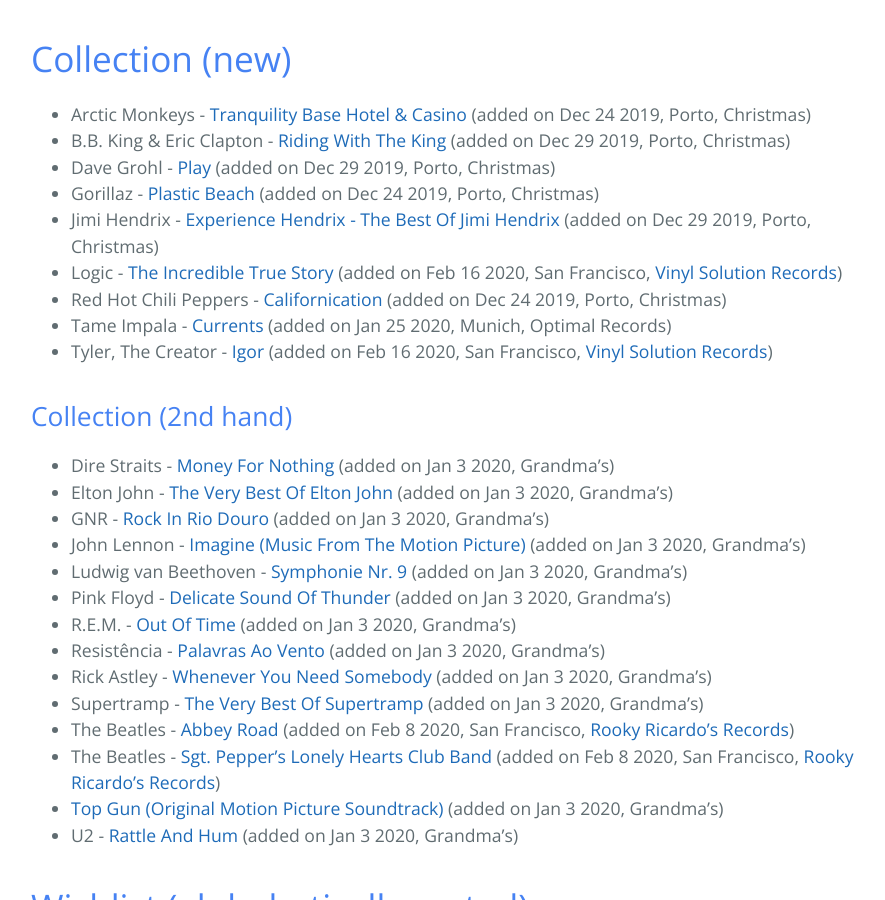
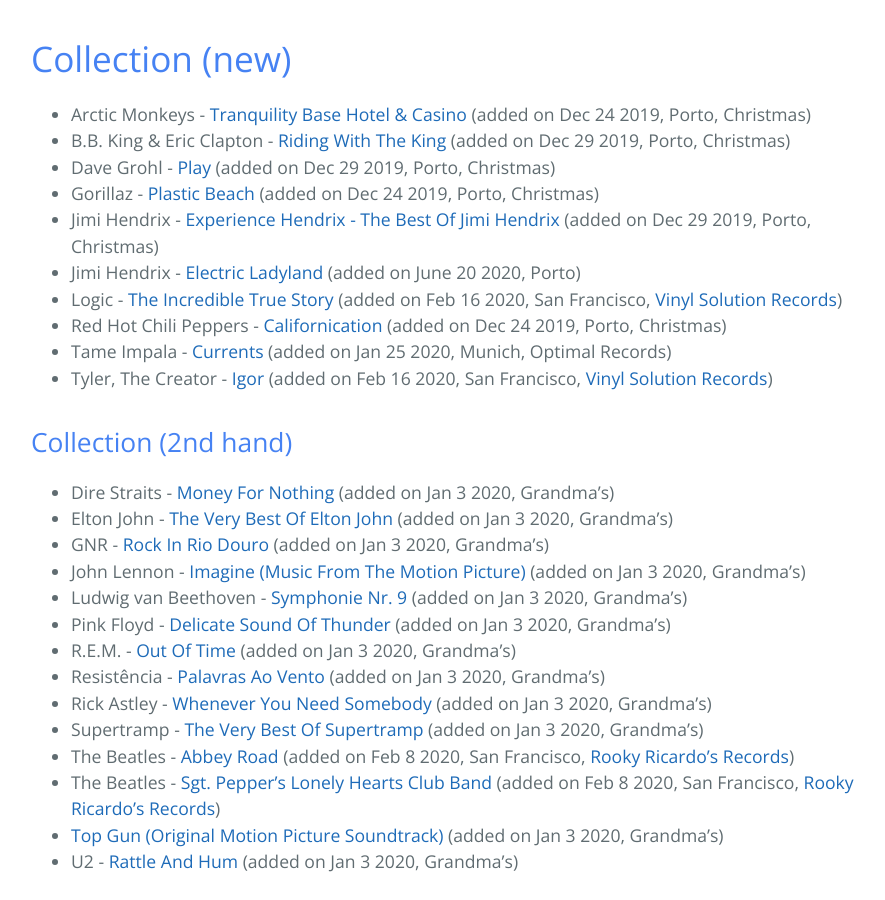
Before and after one commit to andrelago13/andrelago13.github.io, a Jekyll site: the page built from records.md, in a window 1280 px wide and 900 px high, scrolled down 375 px. Shown: the whole window, without its empty margins (193-1078 px from the left). Built offline with Jekyll 4.4.1, drawn with Linux system fonts in a browser that asks for light colours; some of the changed text lies outside the part shown.

Commit message:
Update records.md

```diff
--- a/records.md
+++ b/records.md
@@ -11,6 +11,7 @@
 * Dave Grohl - [Play](https://www.discogs.com/Dave-Grohl-Play/master/1415493) (added on Dec 29 2019, Porto, Christmas)
 * Gorillaz - [Plastic Beach](https://www.discogs.com/Gorillaz-Plastic-Beach/master/231219) (added on Dec 24 2019, Porto, Christmas)
 * Jimi Hendrix - [Experience Hendrix - The Best Of Jimi Hendrix](https://www.discogs.com/Jimi-Hendrix-Experience-Hendrix-The-Best-Of-Jimi-Hendrix/master/75394) (added on Dec 29 2019, Porto, Christmas)
+* Jimi Hendrix - [Electric Ladyland](https://www.discogs.com/The-Jimi-Hendrix-Experience-Electric-Ladyland/release/399579) (added on June 20 2020, Porto)
 * Logic - [The Incredible True Story](https://www.discogs.com/Logic-The-Incredible-True-Story/master/965423) (added on Feb 16 2020, San Francisco, [Vinyl Solution Records](https://goo.gl/maps/wBKuwLo4mYhGpHDf7))
 * Red Hot Chili Peppers - [Californication](https://www.discogs.com/Red-Hot-Chili-Peppers-Californication/master/42546) (added on Dec 24 2019, Porto, Christmas)
 * Tame Impala - [Currents](https://www.discogs.com/Tame-Impala-Currents/master/861083) (added on Jan 25 2020, Munich, Optimal Records)
```
Also changed, not shown: other parts of records.md (+0 -1 lines).
